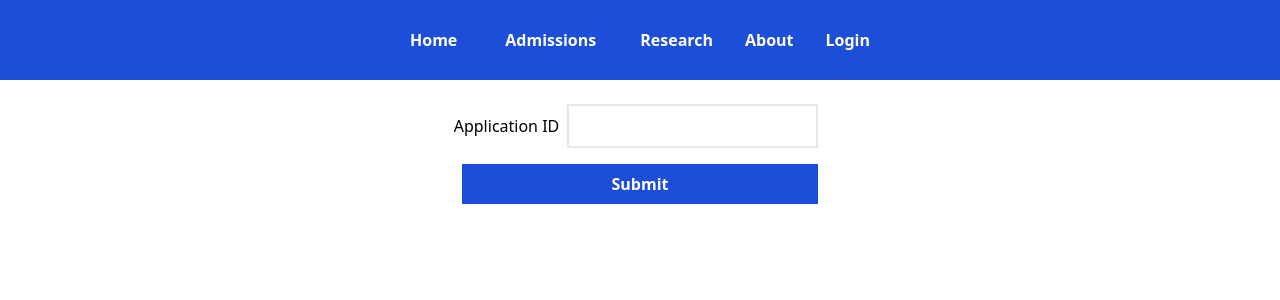
After one commit to ryonistic/brimstone, a Django app: page /admissions/admission_status/ in a window 1280 px wide. The commit adds this page. Shown: the top 300 px of the page. Run offline with Django 4.2, Linux system fonts and the light colour scheme; style sheets or scripts are compiled from the project's sources; some libraries are stand-ins or nearby versions.

Commit message:
Added Document verification and application status check

```diff
--- a/brimstone/admissions/admin.py
+++ b/brimstone/admissions/admin.py
@@ -7,4 +7,8 @@ class AdmissionAdmin(admin.ModelAdmin):
 
 @admin.register(Document)
 class DocumentAdmin(admin.ModelAdmin):
-    list_display = ('application', 'verified')
+    list_display = ('get_student_name' , 'application', 'verified')
+
+    @admin.display(description='Student')
+    def get_student_name(self, obj):
+        return obj.application.student_name
--- a/brimstone/admissions/models.py
+++ b/brimstone/admissions/models.py
@@ -1,3 +1,4 @@
+from enum import unique
 from uuid import uuid4
 from django.db import models
 from courses.models import Course
@@ -76,7 +77,7 @@ class Document(models.Model):
     address_proof = models.FileField()
     undertaking = models.FileField()
     verified = models.BooleanField(default=False)
-    application = models.ForeignKey(Admission, on_delete=models.CASCADE)
+    application = models.OneToOneField(Admission, null=True,blank=True, on_delete=models.CASCADE)
 
     def __str__(self):
         return str(self.application.admission_id)
--- a/brimstone/admissions/urls.py
+++ b/brimstone/admissions/urls.py
@@ -4,4 +4,6 @@ from . import views
 
 urlpatterns = [
         path('', views.RequestAdmissionView.as_view(), name="request_admission"),
+        path('document_submission/', views.document_submission, name="document_submission"),
+        path('admission_status/', views.admission_status, name="admission_status"),
         ]
--- a/brimstone/admissions/views.py
+++ b/brimstone/admissions/views.py
@@ -1,12 +1,70 @@
-from django.shortcuts import render
+from django.contrib import messages
+from django.contrib.messages.views import SuccessMessageMixin
+from django.core.exceptions import ObjectDoesNotExist
+from django.shortcuts import get_object_or_404, redirect, render
 from django.urls import reverse_lazy
 from django.views.generic import CreateView
 
-from .forms import AdmissionRequestForm
+from admissions.models import Admission, Document
+
+from .forms import AdmissionRequestForm, DocumentSubmissionForm
 
 
-class RequestAdmissionView(CreateView):
+class RequestAdmissionView(SuccessMessageMixin, CreateView):
     template_name = 'request_admission.html'
     form_class = AdmissionRequestForm
+    success_message = 'Request Received. You will receive an email upon confirmation.'
     success_url = reverse_lazy('home')
-    success_message = 'Request Received. You will receive an email upon confirmation.'
+#
+#
+# class DocumentSubmissionView(CreateView):
+#     template_name = 'document_submission.html'
+#     form_class = DocumentSubmissionForm
+#     success_url = reverse_lazy('home')
+#     success_message = 'Documents Received. Verification may take upto 48 hours.'
+
+def document_submission(request):
+    if request.method=='POST':
+        form = DocumentSubmissionForm(request.POST, request.FILES)
+        applicationID = request.POST['application_id']
+        if form.is_valid():
+            document = form.save(commit=False)
+            try:
+                admission_form_id = Admission.objects.get(admission_id = applicationID)
+            except ObjectDoesNotExist:
+                admission_form_id = None
+            if admission_form_id is not None:
+                document.application = admission_form_id
+            else:
+                messages.success(request, 'That Application ID does not exist.')
+                return redirect('document_submission')
+            try:
+                document.save()
+                messages.success(request, 'Documents Received. Verification may take upto 48 hours.')
+                return redirect('home')
+            except Exception:
+                messages.success(request, "It seems you have already submitted your documents.")
+                return redirect('home')
+        else:
+            messages.success(request, 'Please enter the correct details.')
+            return redirect('document_submission')
+    else:
+        form = DocumentSubmissionForm
+        return render(request, 'document_submission.html', {'form':form})
+
+def admission_status(request):
+    if request.method == 'POST':
+        get_req = False
+        applicationID = request.POST['application_id']
+        try:
+            application = Admission.objects.get(admission_id=applicationID)
+        except ObjectDoesNotExist:
+           application =  None
+        try:
+            document = Document.objects.get(application=application)
+        except ObjectDoesNotExist:
+           document =  None
+        return render(request, 'admission_status.html', {'document':document, 'application':application, 'get_req':get_req})
+    else:
+        get_req = True
+        return render(request, 'admission_status.html', {'get_req':get_req})
--- /dev/null
+++ b/brimstone/templates/admission_status.html
@@ -0,0 +1,35 @@
+{% extends 'base.html' %}
+{%block title%}
+Application Status
+{% endblock title %}
+{%block content%}
+<div class="grid place-items-center">
+<form class="p-2 m-2 grid" method="POST">
+  {%csrf_token%}
+<div class="flex flex-wrap items-center">
+<label for="application_id" >Application ID</label>
+<input type="text" name="application_id" value="" class="border-2 p-2 m-2" required />
+</div>
+<button type="submit" class="p-2 m-2 bg-blue-700 text-white font-bold">Submit</button>
+</form>
+</div>
+{% if not get_req %}
+      {% if application is not None %}
+        <p class="p-2 m-2">Application Status: {{application.get_status_display}}</p>
+        <p class="p-2 m-2">Student name: {{application.student_name}}</p>
+        <p class="p-2 m-2">Course Registered: {{application.course}}</p>
+        <p class="p-2 m-2">Admission ID: <span class="bg-gray-300 rounded p-2">{{application.admission_id}}</span></p>
+          {% if document is not None %}
+            {% if document.verified %}
+            <p class="p-2 m-2"> Documents verified. Check Email for more information.</p>
+            {% else %}
+            <p class="p-2 m-2"> Document verification pending</p>
+            {% endif %}
+          {% else %}
+            <p class="p-2 m-2"> Documents not yet submitted. Check email for more information.</p>
+          {% endif %}
+      {% else %}
+        <p class="p-2 m-2"> Application not found. Are you sure you entered the correct application ID?</p>
+      {% endif %}
+{% endif %}
+{%endblock content%}
--- a/brimstone/templates/navbar.html
+++ b/brimstone/templates/navbar.html
@@ -12,10 +12,10 @@
         <a href="{%url 'request_admission' %}" class="text-sm py-2 px-4 font-normal block w-full whitespace-nowrap bg-transparent text-slate-700">
           Apply
         </a>
-        <a href="#pablo" class="text-sm py-2 px-4 font-normal block w-full whitespace-nowrap bg-transparent text-slate-700">
+        <a href="{% url 'admission_status' %}" class="text-sm py-2 px-4 font-normal block w-full whitespace-nowrap bg-transparent text-slate-700">
           Status
         </a>
-        <a href="#pablo" class="text-sm py-2 px-4 font-normal block w-full whitespace-nowrap bg-transparent text-slate-700">
+        <a href="{% url 'document_submission' %}" class="text-sm py-2 px-4 font-normal block w-full whitespace-nowrap bg-transparent text-slate-700">
           Documentation
         </a>
         <div class="h-0 my-2 border border-solid border-t-0 border-slate-800 opacity-25"></div>
@@ -35,7 +35,6 @@
     <li class="p-2 m-2 text-white font-bold text-1xl"><a href="{% url 'logout' %}">Logout</a></li>
     {% else %}
     <li class="p-2 m-2 text-white font-bold text-1xl"><a href="{% url 'login' %}">Login</a></li>
-    <li class="p-2 m-2 text-white font-bold text-1xl"><a href="{% url 'register' %}">Register</a></li>
     {% endif%}
   </ul>
 </nav>
```
Also changed, not shown: brimstone/admissions/forms.py (+13 -1 lines), brimstone/templates/document_submission.html (added, +19 -0 lines), brimstone/admissions/migrations/0004_alter_document_application.py (added), brimstone/admissions/migrations/0005_alter_document_application.py (added), brimstone/admissions/migrations/0006_alter_document_application.py (added), brimstone/admissions/migrations/0007_alter_document_application.py (added), brimstone/admissions/migrations/0008_alter_document_application.py (added).
